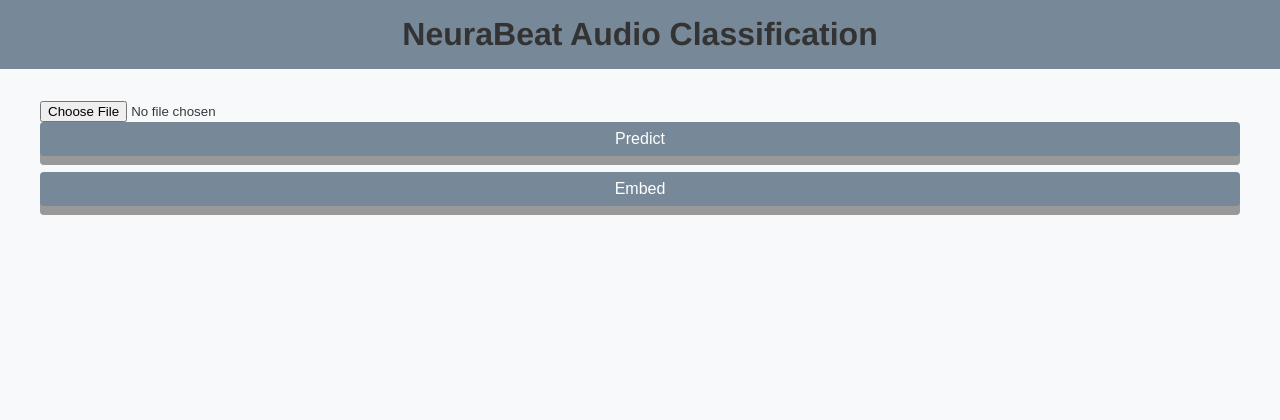
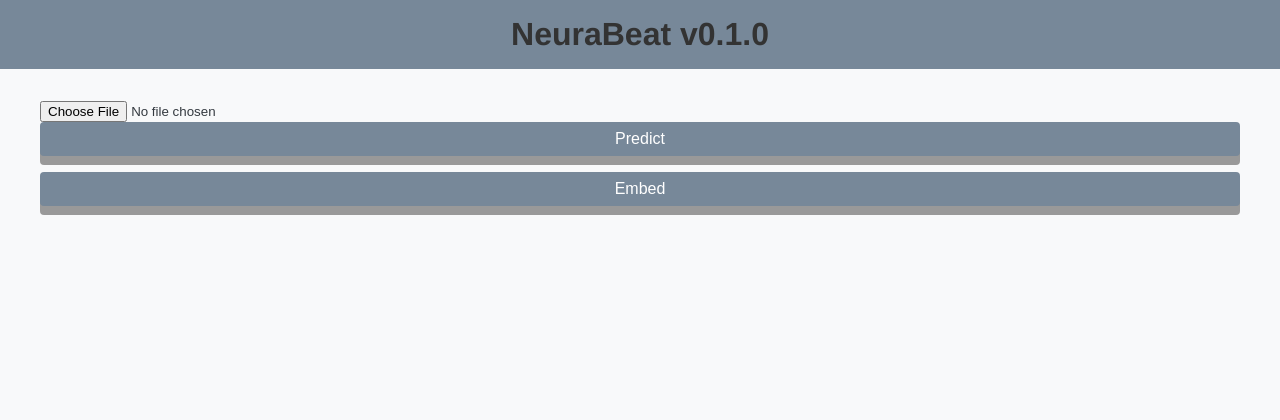
Before and after one commit to prakcoin/NeuraBeat, a Flask app: page / in a window 1280 px wide. Shown: the top 420 px of the page. Run offline with Flask 3, Linux system fonts and the light colour scheme; parts of the project's set-up code (start-up, migrations or seed data) failed here and were passed over; some libraries are stand-ins or nearby versions.

Commit message:
Tiny title change

```diff
--- a/templates/home.html
+++ b/templates/home.html
@@ -8,7 +8,7 @@
 </head>
 <body>
     <header>
-        <h1>NeuraBeat Audio Classification</h1>
+        <h1>NeuraBeat v0.1.0</h1>
     </header>
     <main>
         <form method="POST" enctype="multipart/form-data" action="/process_file">
```
